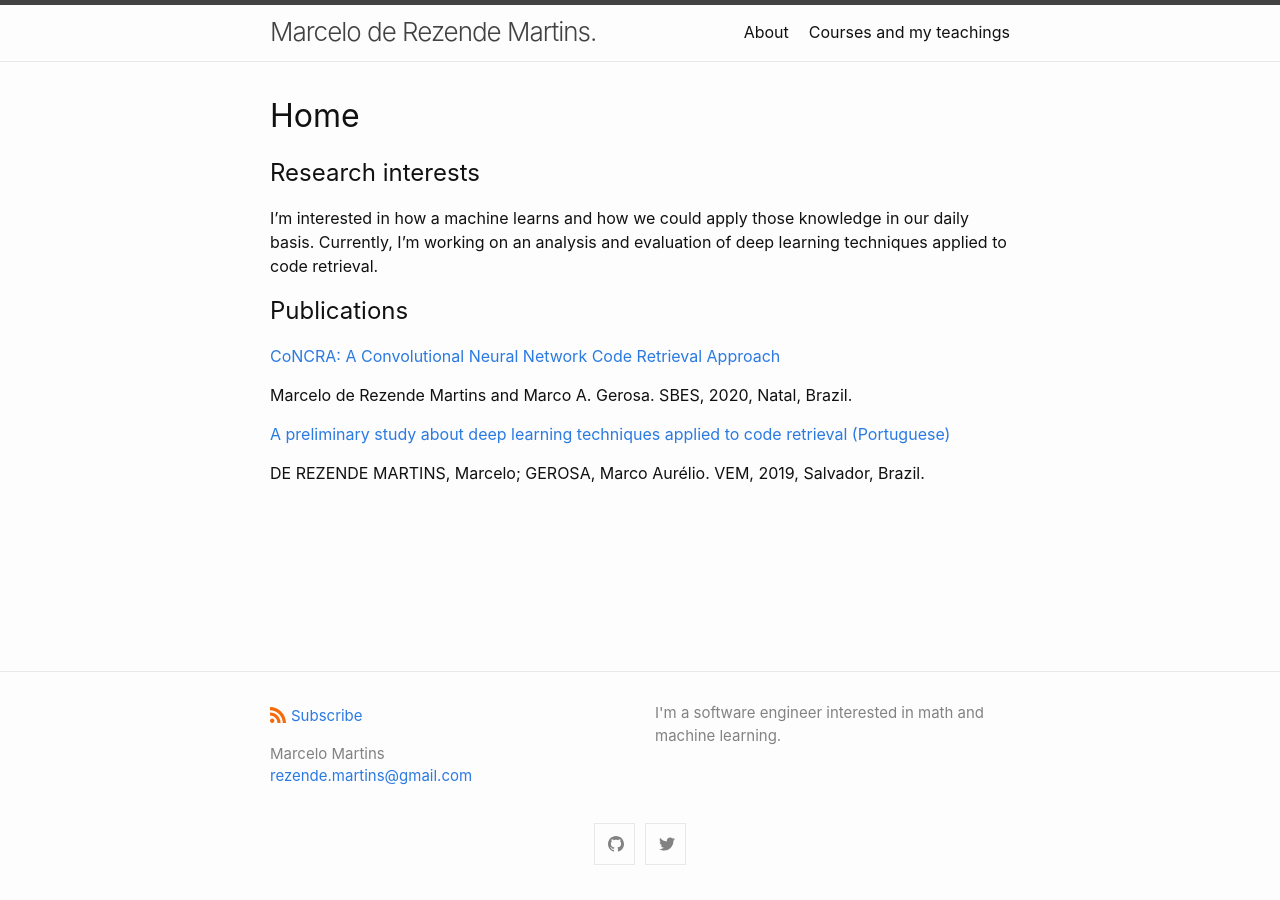
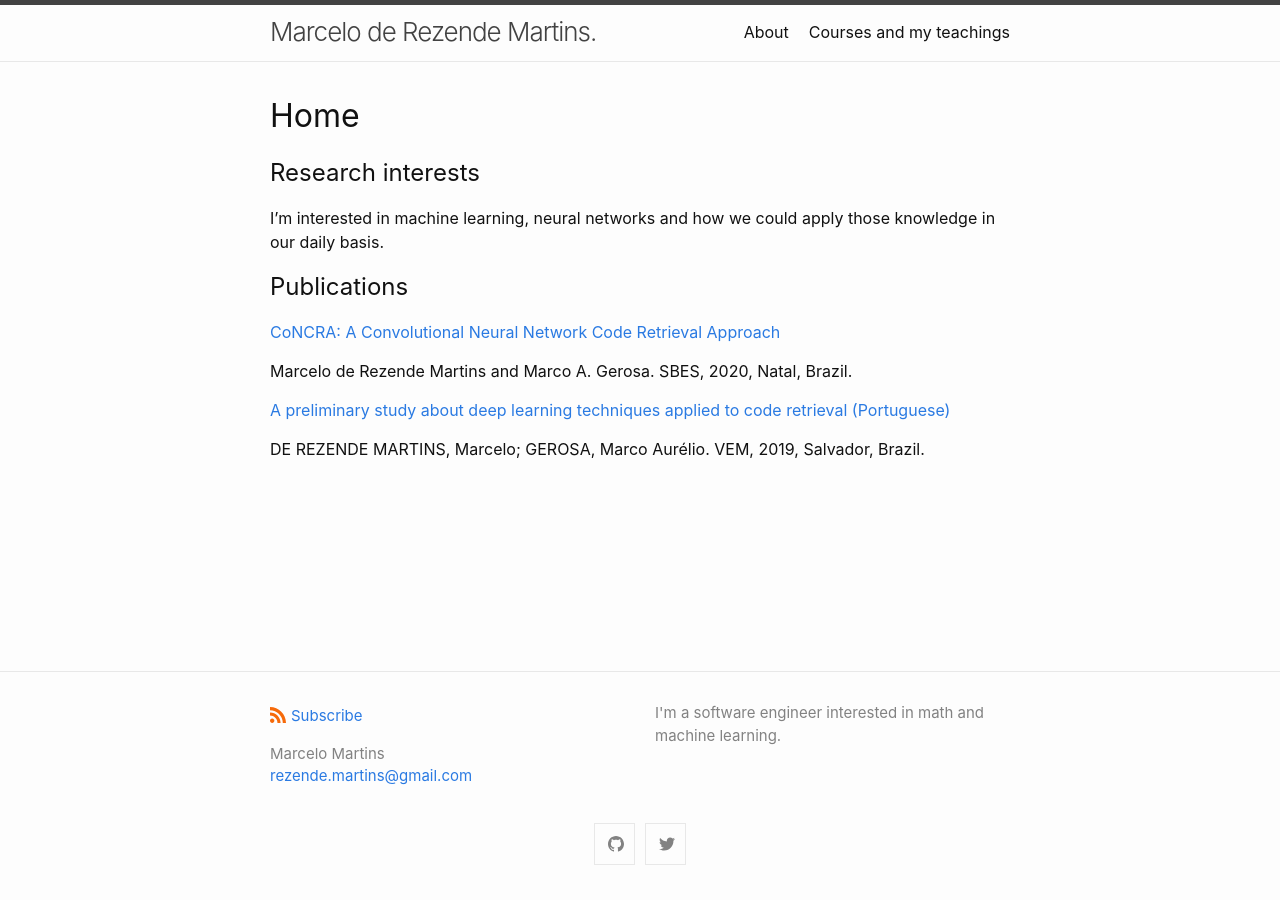
Before and after one commit to mrezende/mrezende.github.io, a Jekyll site: the page built from index.md, in a window 1280 px wide. Built offline with Jekyll 4.4.1, drawn with Linux system fonts in a browser that asks for light colours.

```diff
--- a/index.md
+++ b/index.md
@@ -11,7 +11,7 @@ title: Home
 
 ## Research interests
 
-I'm interested in how a machine learns and how we could apply those knowledge in our daily basis. Currently, I'm working on an analysis and evaluation of deep learning techniques applied to code retrieval.
+I'm interested in machine learning, neural networks and how we could apply those knowledge in our daily basis.
 
 ## Publications
 
```
Also changed, not shown: about.md (+1 -1 lines).
